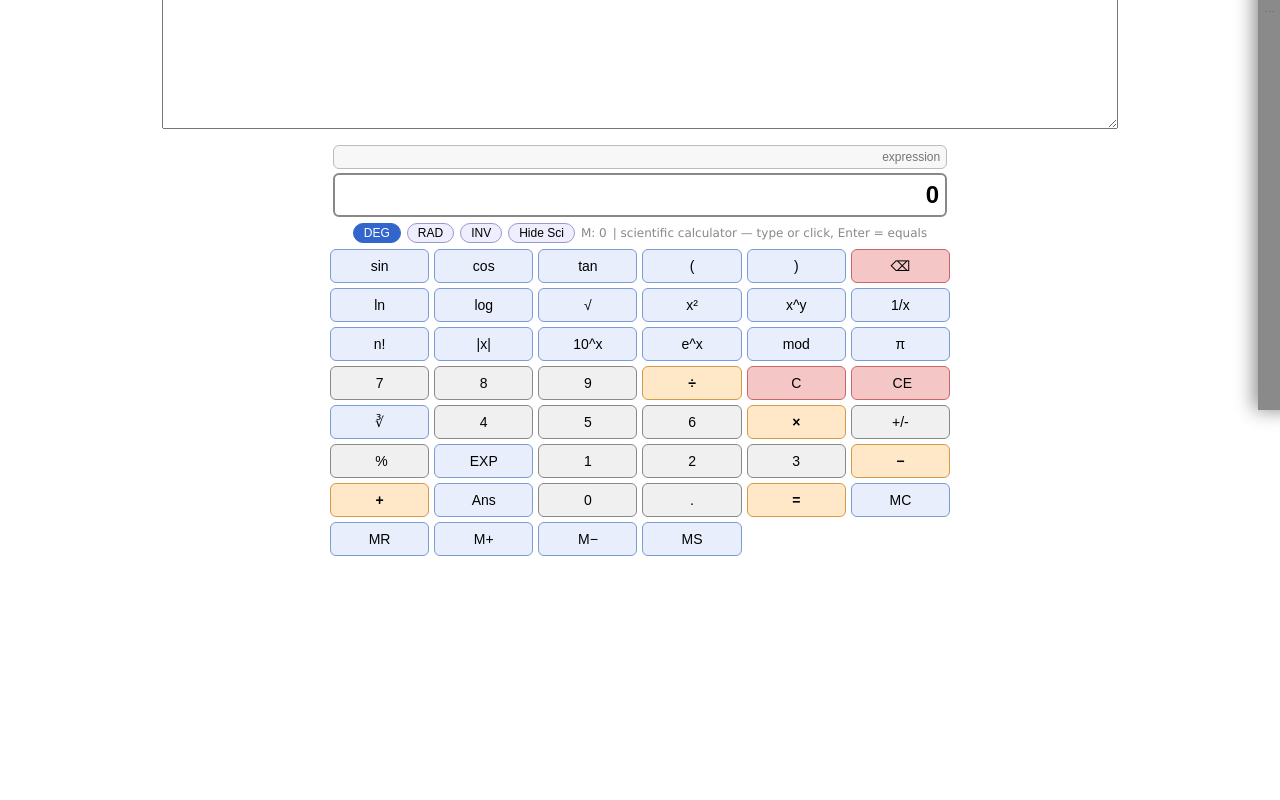
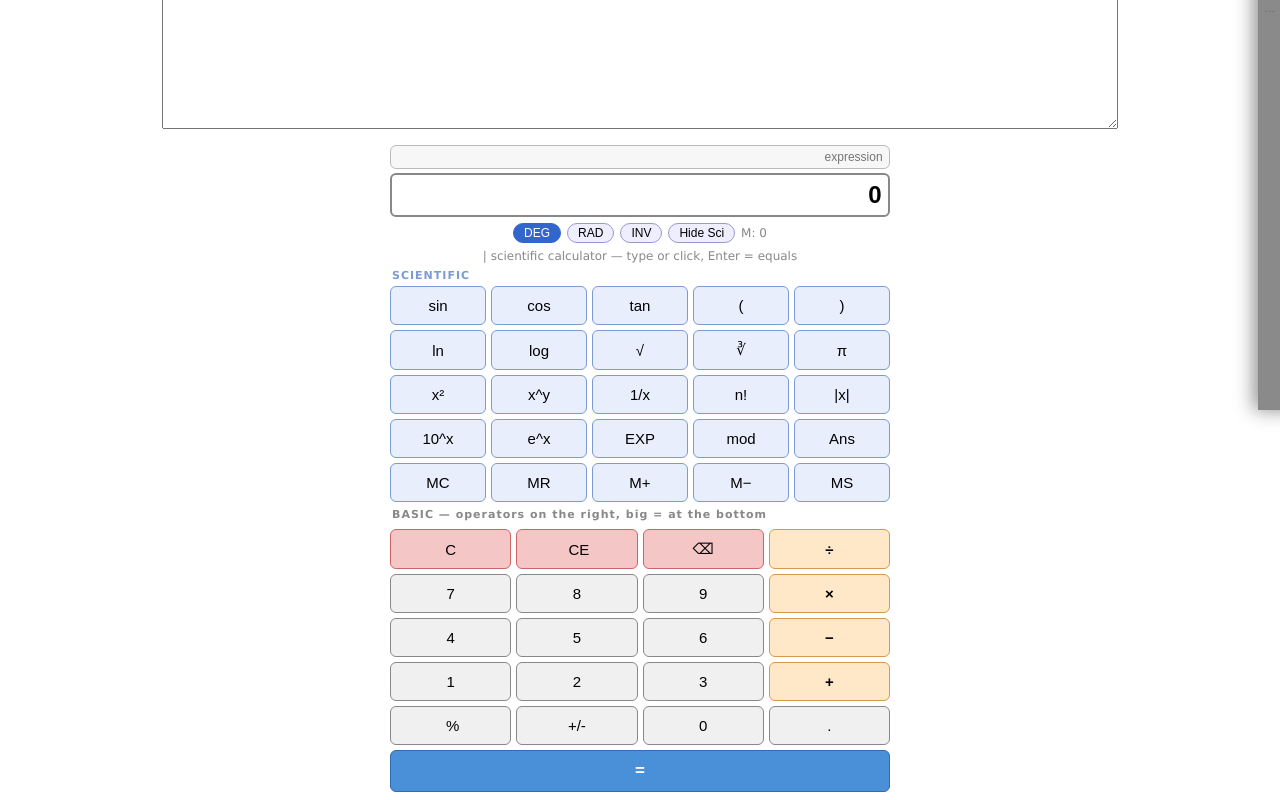
Before and after one commit to LaikaXvi/scratchpad, a plain HTML site: page index.html in a window 1280 px wide. Shown: the part 390-1190 px from the top of the page. Before the commit the page ends 954 px from the top, so only its background shows below. Drawn offline with Linux system fonts and the light colour scheme.

Commit message:
Reorganize calculator buttons: grouped 5-col scientific section + clean 4-col basic pad with big = bar, fix basic mode layout when sci toggled off

```diff
--- a/index.html
+++ b/index.html
@@ -101,15 +101,20 @@
 #sciModeRow{display:flex;gap:6px;justify-content:center;align-items:center;margin:6px 0;flex-wrap:wrap;font-size:12px;}
 .sciModeBtn{background:#eef;border:1px solid #99c;border-radius:12px;padding:2px 10px;cursor:pointer;font-size:12px;}
 .sciModeBtn.active{background:#36c;color:#fff;border-color:#36c;}
-#sciGrid{display:grid;grid-template-columns:repeat(6,1fr);gap:5px;margin:4px auto;max-width:620px;}
-#sciGrid input[type="Button"]{width:100%;padding:8px 2px;font-size:14px;border-radius:6px;border:1px solid #888;background:#f0f0f0;cursor:pointer;}
-#sciGrid input[type="Button"].sci{background:#e8eefc;border-color:#7a9bd4;}
-#sciGrid input[type="Button"].op{background:#ffe8c8;border-color:#d49a4a;font-weight:bold;}
-#sciGrid input[type="Button"].eq{background:#4a90d9;color:#fff;border-color:#2f6cb0;font-weight:bold;}
-#sciGrid input[type="Button"].clr{background:#f5c6c6;border-color:#c66;}
-#sciGrid input[type="Button"]:hover{filter:brightness(0.93);}
-#sciGrid input[type="Button"]:active{transform:scale(.96);}
-@media (max-width:560px){#sciGrid input[type="Button"]{font-size:12px;padding:7px 1px;}}
+#sciCalcWrap{max-width:520px;}
+#sciGrid{display:block;margin:4px auto;max-width:500px;}
+#sciSection{display:grid;grid-template-columns:repeat(5,1fr);gap:5px;margin:2px auto;}
+#basicSection{display:grid;grid-template-columns:repeat(4,1fr);gap:5px;margin:8px auto;}
+.sciSectionLabel{font-size:11px;color:#7a9bd4;font-weight:bold;text-align:left;margin:6px 2px 4px;letter-spacing:1px;}
+#sciSection input[type="Button"],#basicSection input[type="Button"]{width:100%;padding:10px 2px;font-size:15px;border-radius:6px;border:1px solid #888;background:#f0f0f0;cursor:pointer;}
+#sciSection input[type="Button"].sci{background:#e8eefc;border-color:#7a9bd4;}
+#basicSection input[type="Button"].op,#sciSection input[type="Button"].op{background:#ffe8c8;border-color:#d49a4a;font-weight:bold;}
+#basicSection input[type="Button"].eq{background:#4a90d9;color:#fff;border-color:#2f6cb0;font-weight:bold;font-size:17px;padding:10px 2px;}
+#basicSection input[type="Button"].eqSpan{grid-column:span 4;}
+#basicSection input[type="Button"].clr,#sciSection input[type="Button"].clr{background:#f5c6c6;border-color:#c66;}
+#sciSection input[type="Button"]:hover,#basicSection input[type="Button"]:hover{filter:brightness(0.93);}
+#sciSection input[type="Button"]:active,#basicSection input[type="Button"]:active{transform:scale(.96);}
+@media (max-width:560px){#sciSection input[type="Button"],#basicSection input[type="Button"]{font-size:12px;padding:8px 1px;}}
 </style>
 <div id="sciCalcWrap">
 <div><input id="sciExprBox" name="Expr" type="Text" readonly="readonly" value="" placeholder="expression" /></div>
@@ -123,16 +128,19 @@
 <span style="color:#888;">| scientific calculator — type or click, Enter = equals</span>
 </div>
 <div id="sciGrid">
-<!-- scientific rows -->
+<div id="sciSectionWrap">
+<div class="sciSectionLabel">SCIENTIFIC</div>
+<div id="sciSection">
 <input type="Button" class="sci" data-sci="1" value="sin" onclick="SciFunc('sin')" id="bSin" />
 <input type="Button" class="sci" data-sci="1" value="cos" onclick="SciFunc('cos')" id="bCos" />
 <input type="Button" class="sci" data-sci="1" value="tan" onclick="SciFunc('tan')" id="bTan" />
 <input type="Button" class="sci" data-sci="1" value=" ( " onclick="AddToken('(')" />
 <input type="Button" class="sci" data-sci="1" value=" ) " onclick="AddToken(')')" />
-<input type="Button" class="clr" data-sci="1" value=" &#9003; " onclick="Backspace()" title="Backspace" />
 <input type="Button" class="sci" data-sci="1" value="ln" onclick="SciFunc('ln')" />
 <input type="Button" class="sci" data-sci="1" value="log" onclick="SciFunc('log')" />
 <input type="Button" class="sci" data-sci="1" value=" &#8730; " onclick="SciFunc('sqrt')" title="square root" />
+<input type="Button" class="sci" data-sci="1" value="&#8731;" onclick="SciFunc('cbrt')" title="cube root" />
+<input type="Button" class="sci" data-sci="1" value="&#960;" onclick="AddToken('pi')" title="pi" />
 <input type="Button" class="sci" data-sci="1" value="x&#178;" onclick="SciSquare()" title="square" />
 <input type="Button" class="sci" data-sci="1" value="x^y" onclick="AddToken('^')" title="power" />
 <input type="Button" class="sci" data-sci="1" value="1/x" onclick="SciFunc('inv')" />
@@ -140,37 +148,40 @@
 <input type="Button" class="sci" data-sci="1" value="|x|" onclick="SciFunc('abs')" />
 <input type="Button" class="sci" data-sci="1" value="10^x" onclick="SciFunc('pow10')" title="10 to the x" />
 <input type="Button" class="sci" data-sci="1" value="e^x" onclick="SciFunc('expe')" title="e to the x" />
+<input type="Button" class="sci" data-sci="1" value="EXP" onclick="AddToken('E')" title="scientific notation" />
 <input type="Button" class="sci" data-sci="1" value="mod" onclick="AddToken('mod')" />
-<input type="Button" class="sci" data-sci="1" value="&#960;" onclick="AddToken('pi')" title="pi" />
-<!-- classic pad (kept familiar) -->
-<input type="Button" value="  7  " onclick="NumPressed(7)" />
-<input type="Button" value="  8  " onclick="NumPressed(8)" />
-<input type="Button" value="  9  " onclick="NumPressed(9)" />
-<input type="Button" class="op" value="  &#247;  " onclick="Operation('/')" title="divide" />
-<input type="Button" class="clr" value="  C  " onclick="Clear()" />
-<input type="Button" class="clr" value="  CE " onclick="ClearEntry()" />
-<input type="Button" class="sci" data-sci="1" value="&#8731;" onclick="SciFunc('cbrt')" title="cube root" />
-<input type="Button" value="  4  " onclick="NumPressed(4)" />
-<input type="Button" value="  5  " onclick="NumPressed(5)" />
-<input type="Button" value="  6  " onclick="NumPressed(6)" />
-<input type="Button" class="op" value="  &#215;  " onclick="Operation('*')" title="multiply" />
-<input type="Button" value=" +/- " onclick="Neg()" />
-<input type="Button" value="  % " onclick="Percent()" />
-<input type="Button" class="sci" data-sci="1" value="EXP" onclick="AddToken('E')" title="scientific notation" />
-<input type="Button" value="  1  " onclick="NumPressed(1)" />
-<input type="Button" value="  2  " onclick="NumPressed(2)" />
-<input type="Button" value="  3  " onclick="NumPressed(3)" />
-<input type="Button" class="op" value="  &#8722;  " onclick="Operation('-')" title="minus" />
-<input type="Button" class="op" value="  +  " onclick="Operation('+')" title="plus" />
 <input type="Button" class="sci" data-sci="1" value="Ans" onclick="AddToken('Ans')" title="last answer" />
-<input type="Button" value="  0  " onclick="NumPressed(0)" />
-<input type="Button" value="  .  " onclick="Decimal()" />
-<input type="Button" class="op" value="  =  " onclick="Operation('=')" />
 <input type="Button" class="sci" data-sci="1" value="MC" onclick="MemClear()" />
 <input type="Button" class="sci" data-sci="1" value="MR" onclick="MemRecall()" />
 <input type="Button" class="sci" data-sci="1" value="M+" onclick="MemAdd()" />
 <input type="Button" class="sci" data-sci="1" value="M&#8722;" onclick="MemSub()" />
 <input type="Button" class="sci" data-sci="1" value="MS" onclick="MemStore()" />
+</div>
+</div>
+<div class="sciSectionLabel" style="color:#888;">BASIC &#8212; operators on the right, big = at the bottom</div>
+<div id="basicSection">
+<input type="Button" class="clr" value="  C  " onclick="Clear()" />
+<input type="Button" class="clr" value="  CE " onclick="ClearEntry()" />
+<input type="Button" class="clr" value=" &#9003; " onclick="Backspace()" title="Backspace" />
+<input type="Button" class="op" value="  &#247;  " onclick="Operation('/')" title="divide" />
+<input type="Button" value="  7  " onclick="NumPressed(7)" />
+<input type="Button" value="  8  " onclick="NumPressed(8)" />
+<input type="Button" value="  9  " onclick="NumPressed(9)" />
+<input type="Button" class="op" value="  &#215;  " onclick="Operation('*')" title="multiply" />
+<input type="Button" value="  4  " onclick="NumPressed(4)" />
+<input type="Button" value="  5  " onclick="NumPressed(5)" />
+<input type="Button" value="  6  " onclick="NumPressed(6)" />
+<input type="Button" class="op" value="  &#8722;  " onclick="Operation('-')" title="minus" />
+<input type="Button" value="  1  " onclick="NumPressed(1)" />
+<input type="Button" value="  2  " onclick="NumPressed(2)" />
+<input type="Button" value="  3  " onclick="NumPressed(3)" />
+<input type="Button" class="op" value="  +  " onclick="Operation('+')" title="plus" />
+<input type="Button" value="  % " onclick="Percent()" />
+<input type="Button" value=" +/- " onclick="Neg()" />
+<input type="Button" value="  0  " onclick="NumPressed(0)" />
+<input type="Button" value="  .  " onclick="Decimal()" />
+<input type="Button" class="op eq eqSpan" value="  =  " onclick="Operation('=')" />
+</div>
 </div>
 </div>
 </FORM>
@@ -541,9 +552,8 @@ function toggleInv(){
 function toggleSciPad(){
   G_SciVisible=!G_SciVisible;
   try{
-    var els=document.querySelectorAll('#sciGrid [data-sci="1"]');
-    for(var i=0;i<els.length;i++) els[i].style.display=G_SciVisible?"":"none";
-    document.getElementById("sciGrid").style.gridTemplateColumns=G_SciVisible?"repeat(6,1fr)":"repeat(3,1fr)";
+    var wrap=document.getElementById("sciSectionWrap");
+    if(wrap) wrap.style.display=G_SciVisible?"":"none";
     document.getElementById("btnBasicSci").textContent=G_SciVisible?"Hide Sci":"Show Sci";
   }catch(e){}
 }
```
